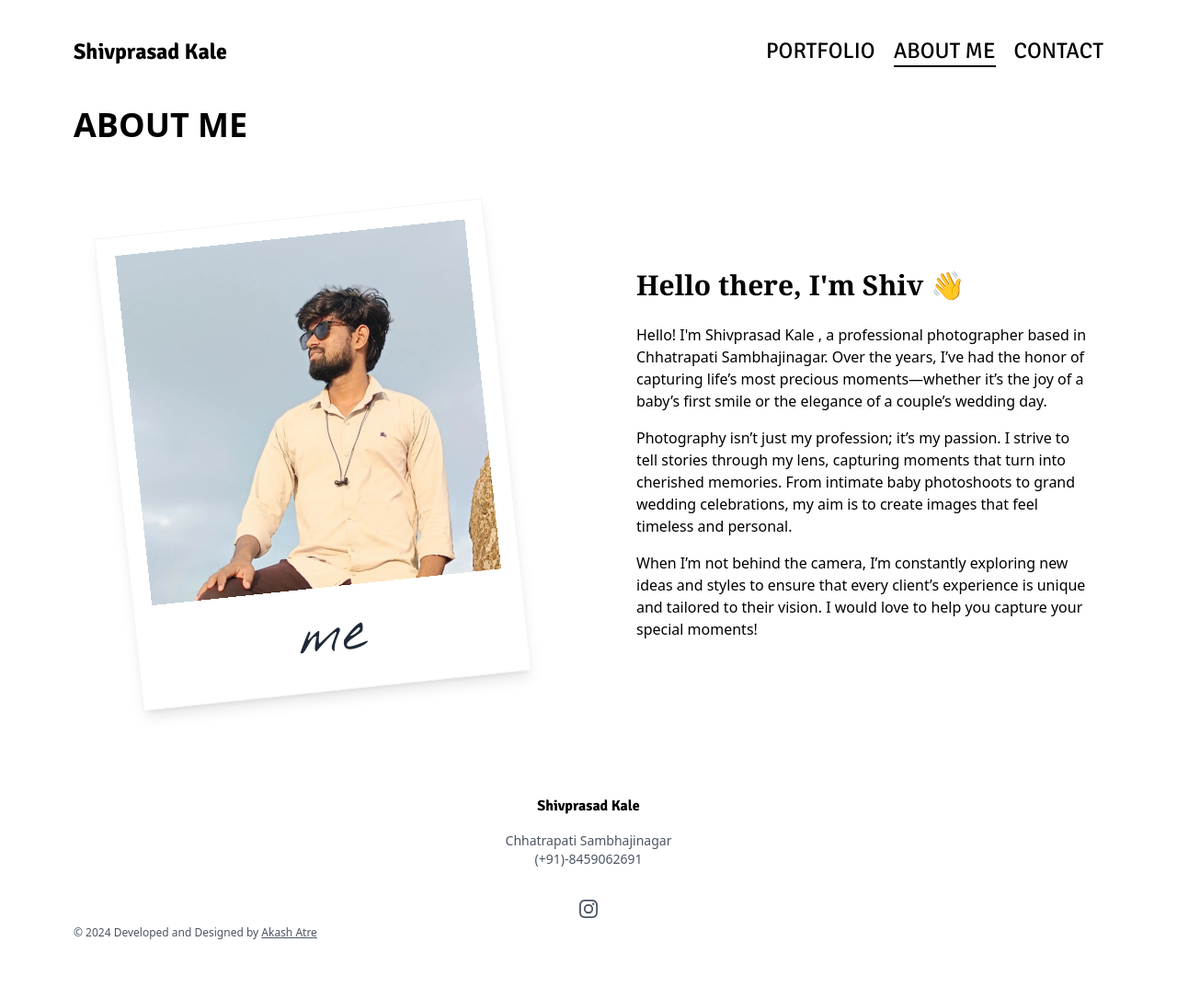
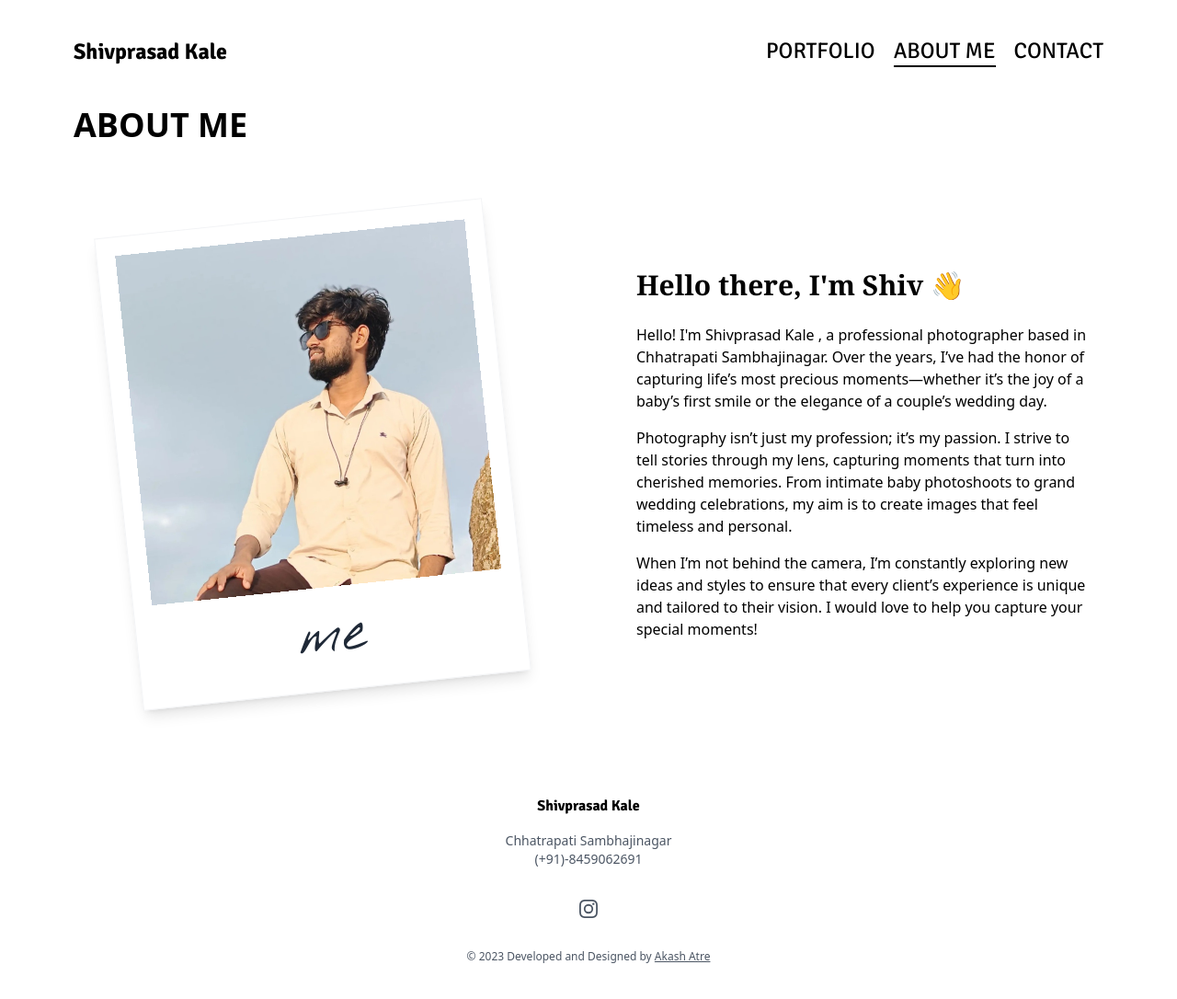
Before and after one commit to akashatre/Shiv_Photography, a plain HTML site: page dist/about_me.html in a window 1280 px wide. Shown: the whole page at 92% size. Drawn offline with nearby package versions, Linux system fonts and the light colour scheme; files that its build step writes are made by us from their sources.

Commit message:
Update about_me.html

```diff
--- a/dist/about_me.html
+++ b/dist/about_me.html
@@ -166,9 +166,9 @@
           </div>
         </div>
       </div>
-      <p<p class="mt-8 text-xs text-gray-600 dark:text-gray-300 text-center">
-        © 2024 Developed and Designed by
-        <a href="https://www.linkedin.com/in/akash-atre-a264b0243" class="underline">Akash Atre</a>
+      <p class="mt-8 text-xs text-gray-600 dark:text-gray-300 text-center">
+        © 2023 Developed and Designed by
+        <a href="www.linkedin.com/in/akash-atre-a264b0243" class="underline">Akash Atre</a>
       </p>
     </div>
   </footer>
```
